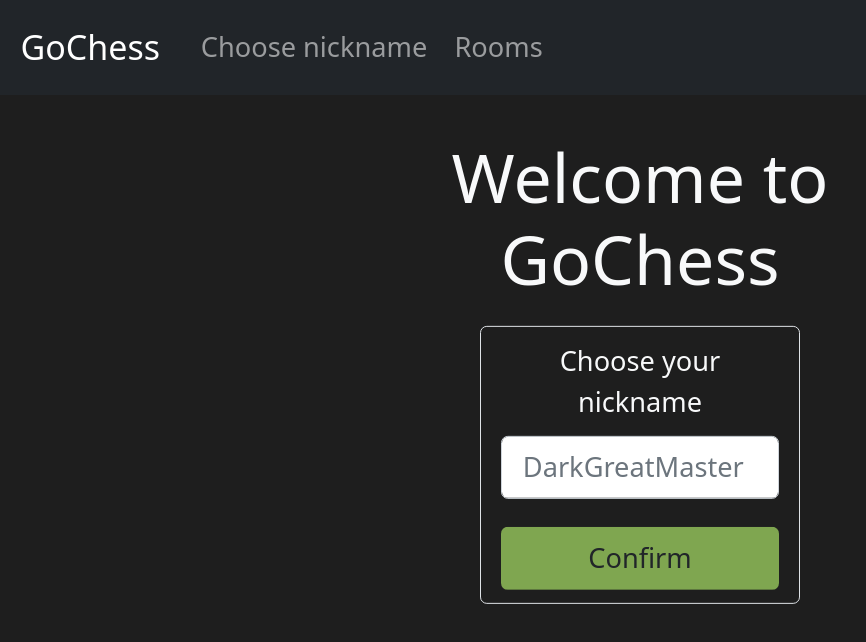
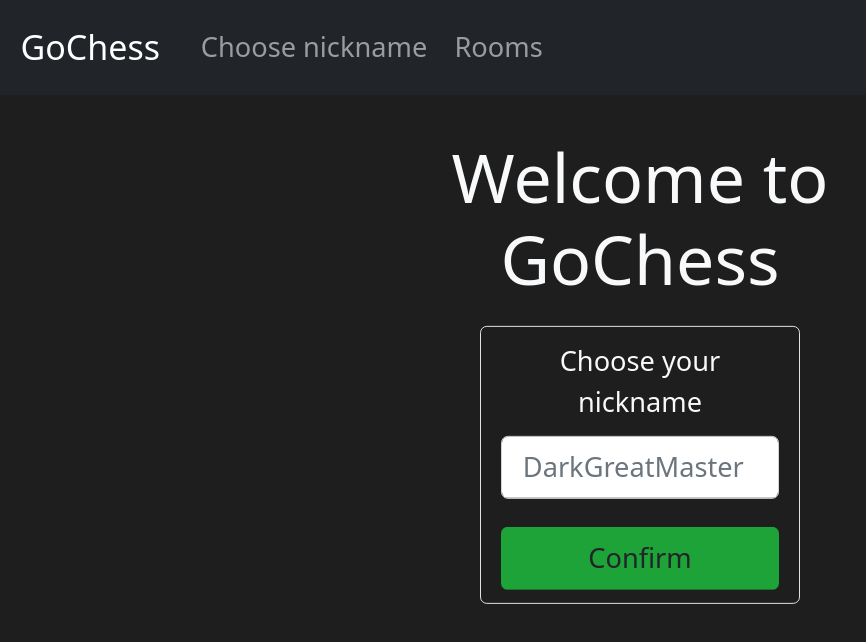
Before and after one commit to Visn0/goChess, a Vue app in the folder frontend/: page / in a window 1280 px wide. Shown: the top 642 px of the page, without its empty margins (0-866 px from the left). Built offline with nearby package versions, Linux system fonts and the light colour scheme.

Commit message:
Changed colors of buttons and dark square of board

```diff
--- a/frontend/src/assets/styles/styles.css
+++ b/frontend/src/assets/styles/styles.css
@@ -24,10 +24,17 @@ body {
     margin-top: 50px;
 }
 
-.bg-green {
-    background-color: #7fa650;
+/* #7fa650 */
+.btn-green {
+    background-color: #1da338;
+}
+
+.btn-green:hover {
+    color: white;
+    border: 1px solid #1da338;
+    background-color: rgba(29, 163, 56, 0.25);
 }
 
 .border-green {
-    border-color: #7fa650;
+    border-color: #9cd952;
 }
--- a/frontend/src/components/ChessBoardSquare.vue
+++ b/frontend/src/components/ChessBoardSquare.vue
@@ -69,7 +69,8 @@ watch(props.square.getPiece.bind(props.square), () => {
 }
 
 .board-square.black-square {
-    background-color: #7fa650;
+    /* background-color: #7fa650; */
+    background-color: #65a371;
 }
 
 .piece {
--- a/frontend/src/components/RoomItem.vue
+++ b/frontend/src/components/RoomItem.vue
@@ -14,23 +14,23 @@ function joinRoom() {
 <template>
     <div class="card bg-dark text-white border border-secondary">
         <div class="card-header bg-dark">
-            <div class="position-absolute" style="margin-top: -5px">
-                <button
-                    type="button"
-                    :disabled="room.isRoomFull()"
-                    class="btn bg-green btn-sm text-left"
-                    @click="joinRoom"
-                >
-                    Join
-                </button>
-            </div>
-            <div>{{ room.id }}</div>
+            {{ room.id }}
         </div>
         <ul class="list-group list-group-flush">
             <template v-if="room.players.length > 0">
                 <li v-for="p in room.players" :key="p.id" class="list-group-item">
                     {{ p.id }}
                 </li>
+                <li v-show="room.players.length < 2" class="list-group-item p-0 bg-dark">
+                    <button
+                        type="button"
+                        :disabled="room.isRoomFull()"
+                        class="btn btn-green btn-sm w-100 h-100 m-0 text-left"
+                        @click="joinRoom"
+                    >
+                        Join
+                    </button>
+                </li>
             </template>
             <template v-else>No players yet</template>
         </ul>
--- a/frontend/src/views/ChooseNicknameView.vue
+++ b/frontend/src/views/ChooseNicknameView.vue
@@ -31,7 +31,7 @@ function confirmNickname() {
                             v-model="playerID"
                         />
                     </div>
-                    <button type="button" class="btn bg-green w-100" @click="confirmNickname">Confirm</button>
+                    <button type="button" class="btn btn-green w-100" @click="confirmNickname">Confirm</button>
                 </div>
             </div>
         </form>
--- a/frontend/src/views/RoomsView.vue
+++ b/frontend/src/views/RoomsView.vue
@@ -81,7 +81,7 @@ watch(rooms.getMyRoom.bind(rooms), () => {
                         <div class="h-0 p-0 rounded border border-light my-2 mb-4"></div>
                     </template>
                     <RoomListing :rooms="rooms" @join-room="joinRoom" :key="componentKey" />
-                    <button type="button" class="mt-2 w-100 btn bg-green" @click="createRoom">Create room</button>
+                    <button type="button" class="mt-2 w-100 btn btn-green" @click="createRoom">Create room</button>
                 </div>
             </div>
         </div>
```
